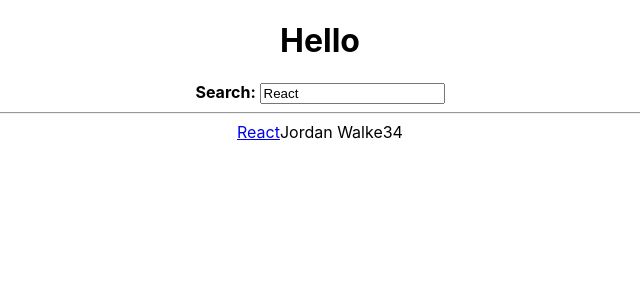
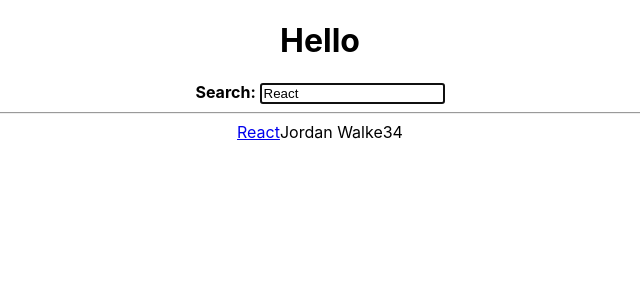
Before and after one commit to MagicRom06/react-learning, a React (Create React App) app: page / in a window 1280 px wide. Shown: the top 300 px of the page, without its empty margins (320-960 px from the left). Built offline with nearby package versions, Linux system fonts and the light colour scheme.

Commit message:
imperative react

```diff
--- a/src/App.js
+++ b/src/App.js
@@ -58,6 +58,7 @@
       value={searchTerm}
       type="text"
       onInputChange={handleSearch}
+      isFocused
       >
         <strong>Search: </strong>
       </InputWithLlabel>
@@ -69,16 +70,26 @@
   )
 }
 
-const InputWithLlabel = ({ id, value, type, onInputChange, children }) => {
+const InputWithLlabel = ({ id, value, type, onInputChange, children, isFocused }) => {
+
+  const inputRef = React.useRef();
+
+  React.useEffect(() => {
+    if (isFocused && inputRef.current) {
+      inputRef.current.focus()
+    }
+  }, [isFocused]);
 
   return (
     <>
       <label htmlFor="search">{children}</label>
       <input
+        ref={inputRef}
         onChange={onInputChange}
         id={id}
         type={type}
         value={value}
+        autoFocus={isFocused}
       />
     </>
   )
```
